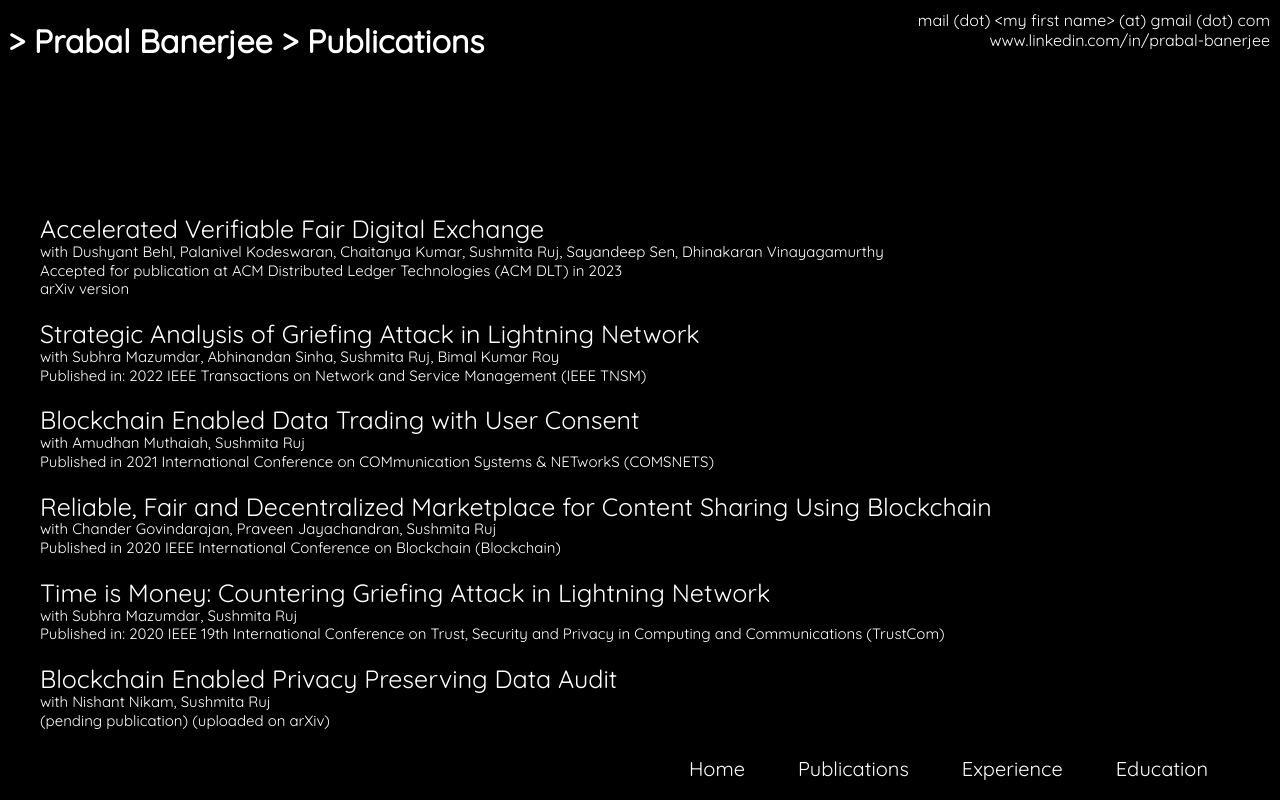
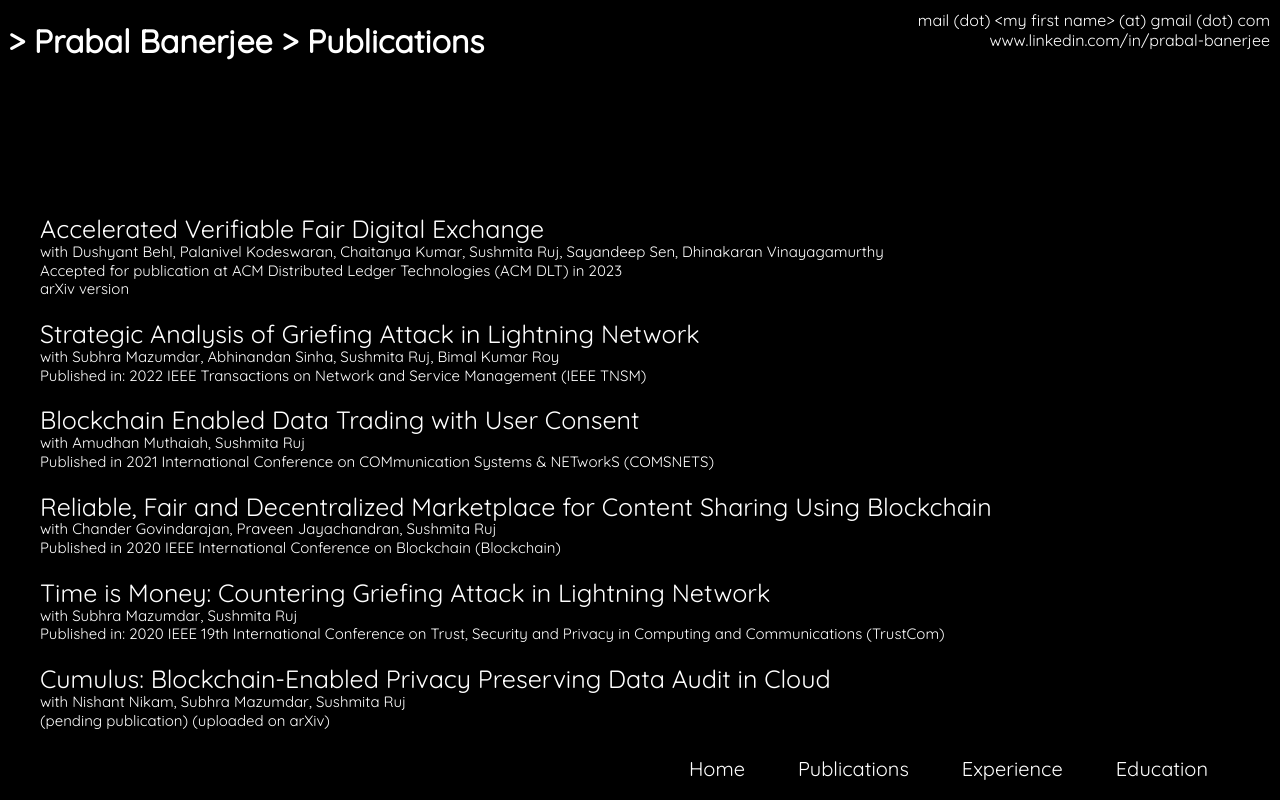
Before and after one commit to prabal-banerjee/prabal-banerjee.github.io, a Vue app: page /publications in a window 1280 px wide. Built offline with nearby package versions, Linux system fonts and the light colour scheme.

Commit message:
fix: title and authors

```diff
--- a/src/views/Pub.vue
+++ b/src/views/Pub.vue
@@ -26,8 +26,8 @@
 			<br/><span style="font-size:15px;">Published in: 2020 IEEE 19th International Conference on Trust, Security and Privacy in Computing and Communications (TrustCom)</span>
 		</p>
 		<p>
-			<a target="_blank" href="https://arxiv.org/abs/1904.12362">Blockchain Enabled Privacy Preserving Data Audit</a>
-			<br/><span style="font-size:15px;">with Nishant Nikam, Sushmita Ruj</span>
+			<a target="_blank" href="https://arxiv.org/abs/1904.12362">Cumulus: Blockchain-Enabled Privacy Preserving Data Audit in Cloud</a>
+			<br/><span style="font-size:15px;">with Nishant Nikam, Subhra Mazumdar, Sushmita Ruj</span>
 			<br/><span style="font-size:15px;">(pending publication) (uploaded on arXiv)</span>
 		</p>
 		<p>
@@ -38,7 +38,7 @@
 		<p>
 			<a target="_blank" href="https://arxiv.org/abs/1811.11462">Blockchain Enabled Data Marketplace - Design and Challenges</a>
 			<br/><span style="font-size:15px;">with Sushmita Ruj</span>
-			<br/><span style="font-size:15px;">(pending publication) (uploaded on arXiv)</span>
+			<br/><span style="font-size:15px;">(uploaded on arXiv)</span>
 		</p>
 		<p>
 			<a target="_blank" href="http://ijarcs.in/index.php/Ijarcs/article/download/2527/2515">An Inexpensive Wearable Android Accessory</a>
```
Also changed, not shown: 16 other files (tests, documents, lock files or other folders).
